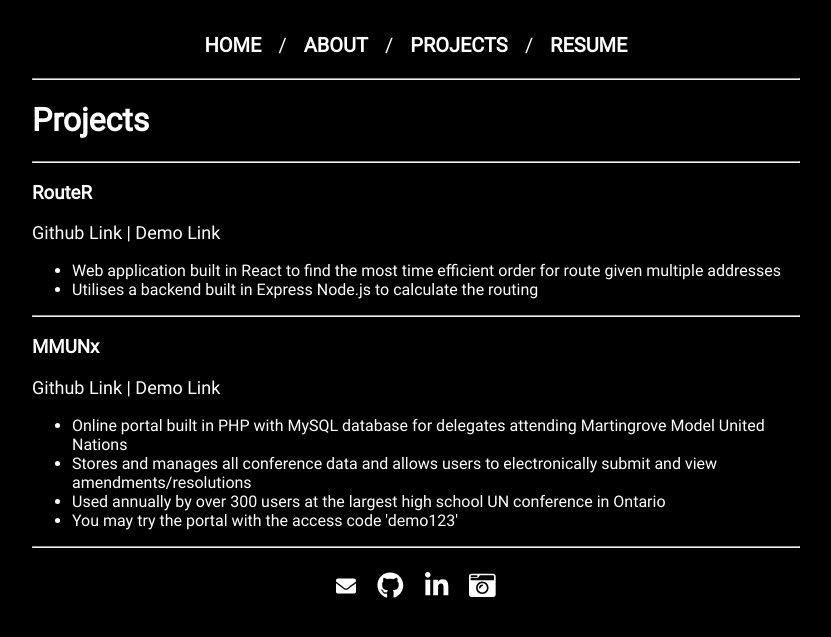
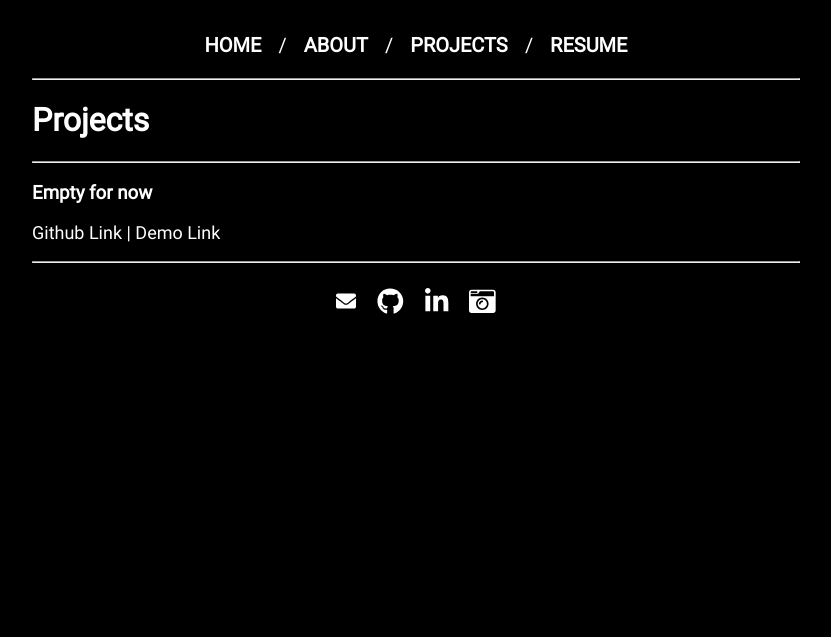
Before and after one commit to jonathanlucki/jonathanlucki.github.io, a Jekyll site: the page built from projects.html, in a window 1280 px wide. Shown: the top 637 px of the page, without its empty margins (224-1055 px from the left). Built offline with Jekyll 4.4.1, drawn with Linux system fonts in a browser that asks for light colours; nearby versions of some CDN libraries.

Commit message:
Update projects.yml

```diff
--- a/_data/projects.yml
+++ b/_data/projects.yml
@@ -1,14 +1 @@
-- name: RouteR
-  github: https://github.com/jonathanlucki/router
-  link: http://router.jonathanlucki.ca
-  info:
-    - text: Web application built in React to find the most time efficient order for route given multiple addresses
-    - text: Utilises a backend built in Express Node.js to calculate the routing
-- name: MMUNx
-  github: https://github.com/jonathanlucki/mmunx
-  link: http://mmun.jonathanlucki.ca
-  info:
-    - text: Online portal built in PHP with MySQL database for delegates attending Martingrove Model United Nations
-    - text: Stores and manages all conference data and allows users to electronically submit and view amendments/resolutions
-    - text: Used annually by over 300 users at the largest high school UN conference in Ontario
-    - text: You may try the portal with the access code 'demo123'
+- name: Empty for now
```
